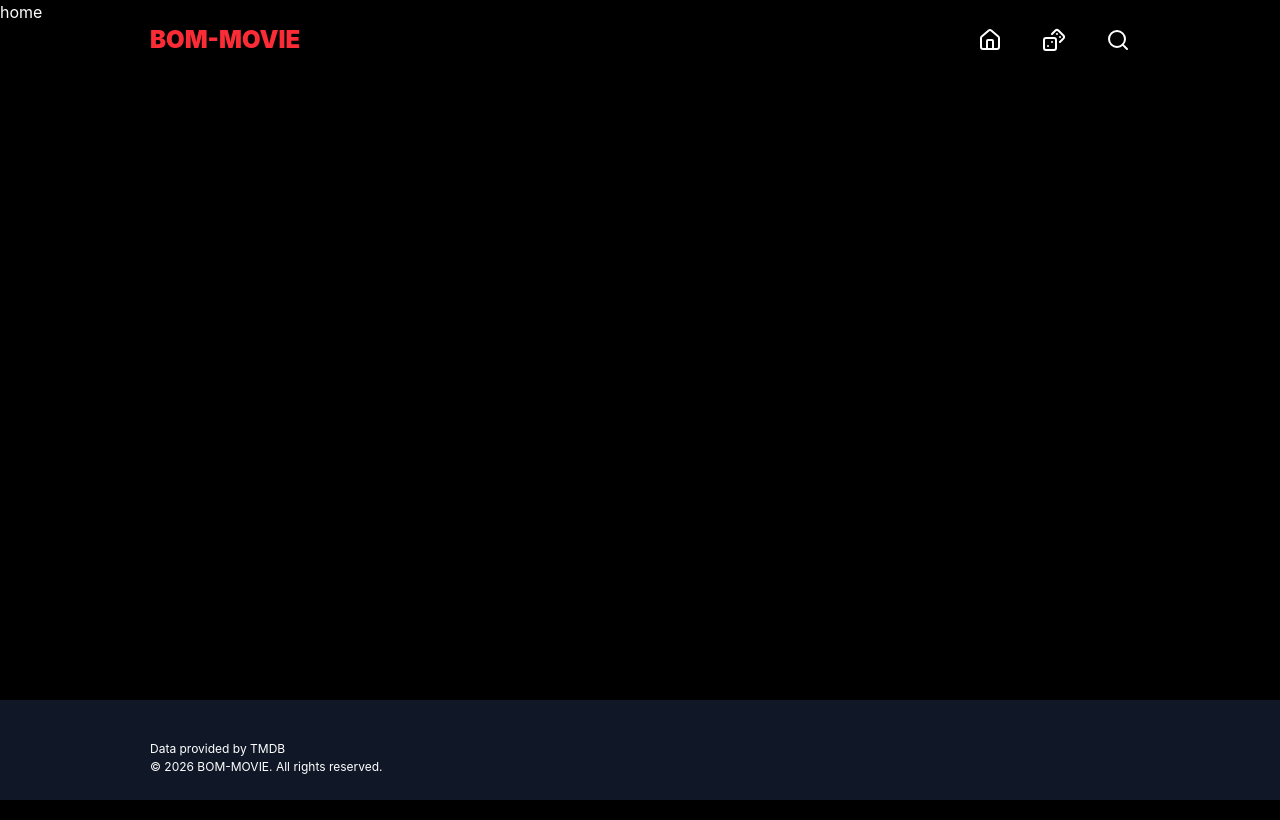
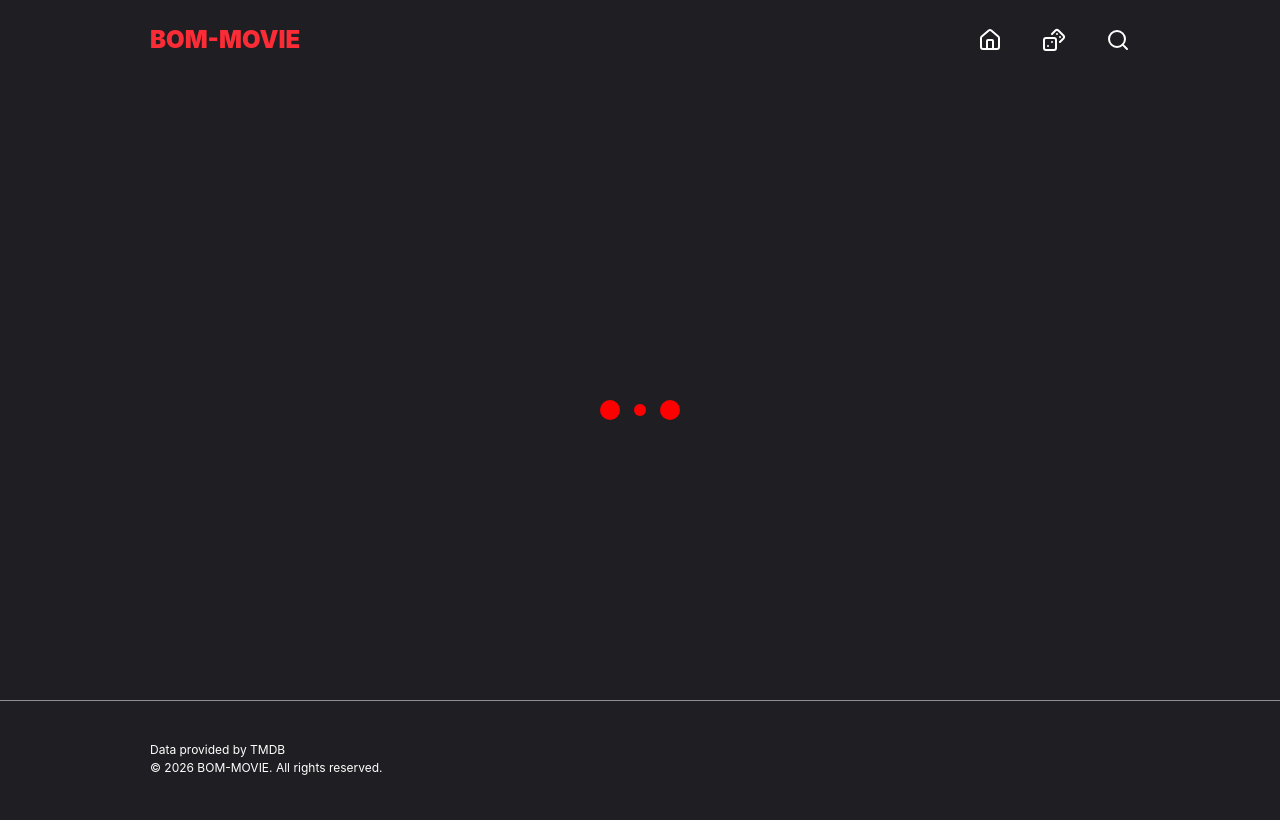
Before and after one commit to bomiii1/movie_app_26_07_23, a React (Vite) app: page /movie/1 in a window 1280 px wide. Built offline with nearby package versions, Linux system fonts and the light colour scheme.

Commit message:
error / loading ui end

```diff
--- a/package.json
+++ b/package.json
@@ -15,6 +15,7 @@
     "react": "^19.2.7",
     "react-dom": "^19.2.7",
     "react-helmet-async": "^3.0.0",
+    "react-loader-spinner": "^8.0.2",
     "react-router-dom": "^7.18.1",
     "swiper": "^14.0.6",
     "tailwindcss": "^4.3.3"
--- a/src/api/MovieApi.js
+++ b/src/api/MovieApi.js
@@ -6,12 +6,20 @@ const options = {
   },
 };
 
-export const getPopular = () => {
-  return fetch("https://api.themoviedb.org/3/movie/popular", options);
+const baseURL = "https://api.themoviedb.org/3/";
+
+const fetchMovie = async (endpoint) => {
+  const url = new URL(baseURL + endpoint);
+
+  url.searchParams.set("language", "ko-KR");
+
+  const response = await fetch(url, options);
+  return response.json();
 };
 
-export const getNowPlaying = () => {
-  return fetch("https://api.themoviedb.org/3/movie/now_playing", options);
-};
+export const getPopular = () => fetchMovie("movie/popular");
+export const getNowPlaying = () => fetchMovie("movie/now_playing");
+export const getTopRated = () => fetchMovie("movie/top_rated");
+export const getUpcoming = () => fetchMovie("movie/upcoming");
 
-console.log(getPopular);
+getPopular();
--- a/src/components/Footer.jsx
+++ b/src/components/Footer.jsx
@@ -1,6 +1,6 @@
 export default function Footer() {
   return (
-    <footer className="absolute text-[12px] pt-10 px-[150px] h-[100px] bg-gray-900 bottom-0 left-0 w-full">
+    <footer className="border-t-1 border-white/50 absolute text-[12px] pt-10 px-[150px] h-[100px] bottom-0 left-0 w-full">
       <div>
         Data provided by TMDB <br />© 2026 BOM-MOVIE. All rights reserved.
       </div>
--- a/src/components/Loading.jsx
+++ b/src/components/Loading.jsx
@@ -1,7 +1,18 @@
+import { ThreeDots } from "react-loader-spinner";
+
 export default function Loading() {
   return (
-    <div>
-      <h4>loading</h4>
+    <div className="flex justify-center items-center h-[820px]">
+      <ThreeDots
+        visible={true}
+        height="80"
+        width="80"
+        color="red"
+        radius="9"
+        ariaLabel="three-dots-loading"
+        wrapperStyle={{}}
+        wrapperClass=""
+      />
     </div>
   );
 }
--- a/src/index.css
+++ b/src/index.css
@@ -1,6 +1,6 @@
 @import "tailwindcss";
 
 body {
-  background-color: black;
+  background-color: rgb(31, 30, 34);
   color: white;
 }
--- a/src/pages/ErrorPage.jsx
+++ b/src/pages/ErrorPage.jsx
@@ -1,7 +1,26 @@
+import { Home, SearchAlert } from "lucide-react";
+import { Link } from "react-router-dom";
+
 export default function ErrorPage() {
   return (
-    <div>
-      <h4>에러페이지</h4>
+    <div className="mt-[80px]">
+      <div className="w-full h-[800px] flex flex-col justify-center items-center pb-15">
+        <p className=" text-red-500 text-[20px] font-black">ERROR</p>
+        <p className="mt-[-50px] font-black text-[150px] text-red-500">404</p>
+        <p className="text-red-500 text-[30px] mt-[-30px] mb-[10px] font-bold flex items-center gap-[5px]">
+          <SearchAlert />
+          페이지를 찾을수 없습니다
+        </p>
+        <p className="text-gray-500 text-[14px]">
+          요청하신 페이지가 존재하지 않거나 이동되었을 수 있습니다.
+        </p>
+        <Link to={"/"}>
+          <button className="text-gray-500 cursor-pointer mt-[80px] border-1 py-3 px-8 flex justify-between gap-5 rounded-xl hover:text-white hover:bg-red-500/50">
+            <Home />
+            홈으로 돌아가기
+          </button>
+        </Link>
+      </div>
     </div>
   );
 }
--- a/src/pages/home/Home.jsx
+++ b/src/pages/home/Home.jsx
@@ -1,7 +1,13 @@
+import { useEffect, useState } from "react";
+import Loading from "../../components/Loading";
+
 export default function Home() {
-  return (
-    <div>
-      <h5>home</h5>
-    </div>
-  );
+  useEffect(() => {});
+  const [loading, setLoading] = useState(true);
+
+  if (loading) {
+    return <Loading />;
+  }
+
+  return <div></div>;
 }
```
Also changed, not shown: 1 other file (tests, documents, lock files or other folders).
